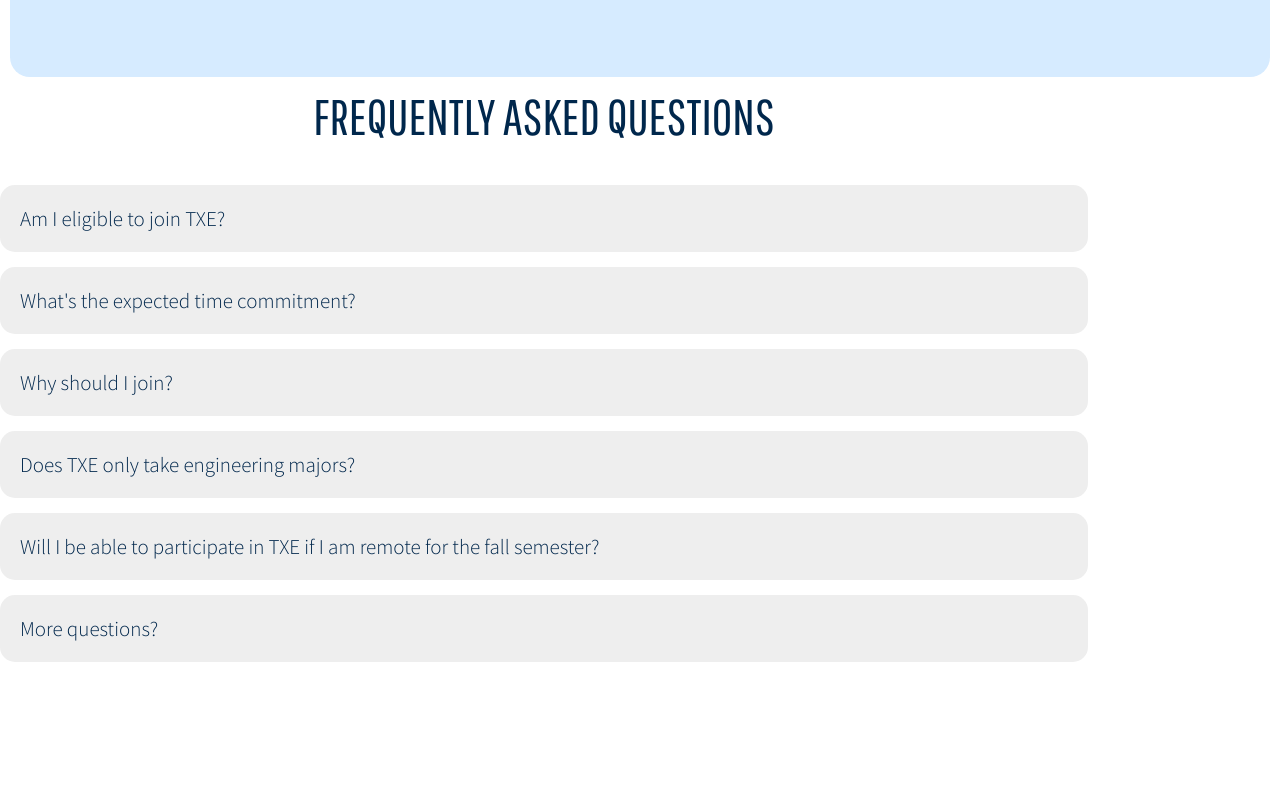
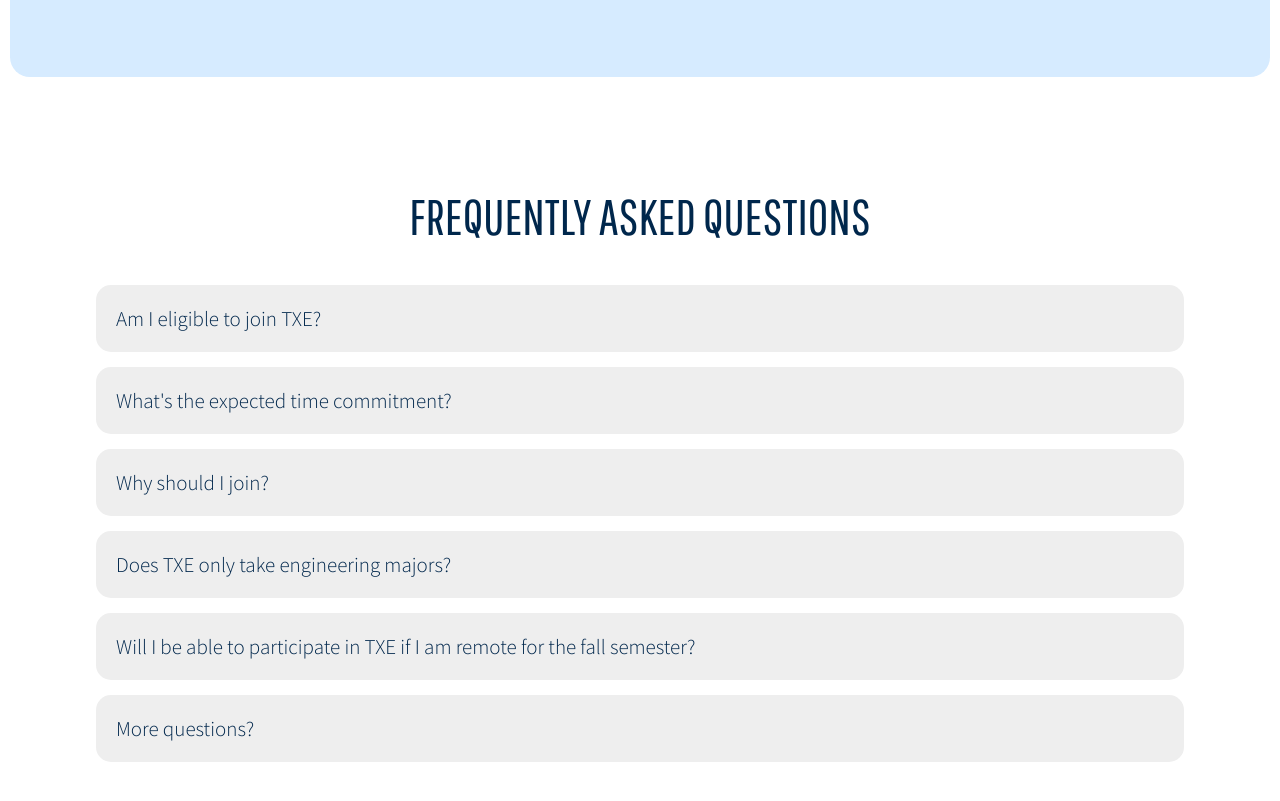
Before and after one commit to samjaehnig/txe_website, a website: page index.html in a window 1280 px wide. Shown: the part 2229-3030 px from the top of the page. Before the commit the page ends 2991 px from the top, so only its background shows below. Drawn offline with nearby package versions, Linux system fonts and the light colour scheme; some packages are replaced by stand-ins of ours; a script that the page names is missing.

Commit message:
scroll fixed

```diff
--- a/style.css
+++ b/style.css
@@ -148,8 +148,9 @@ body {
 }
 
 .FAQ {
-  padding: 100px auto 150px auto;
+  padding: 100px 0px 150px 0px;
   width: 85vw;
+  margin: auto;
 }
 
 .questions {
```
